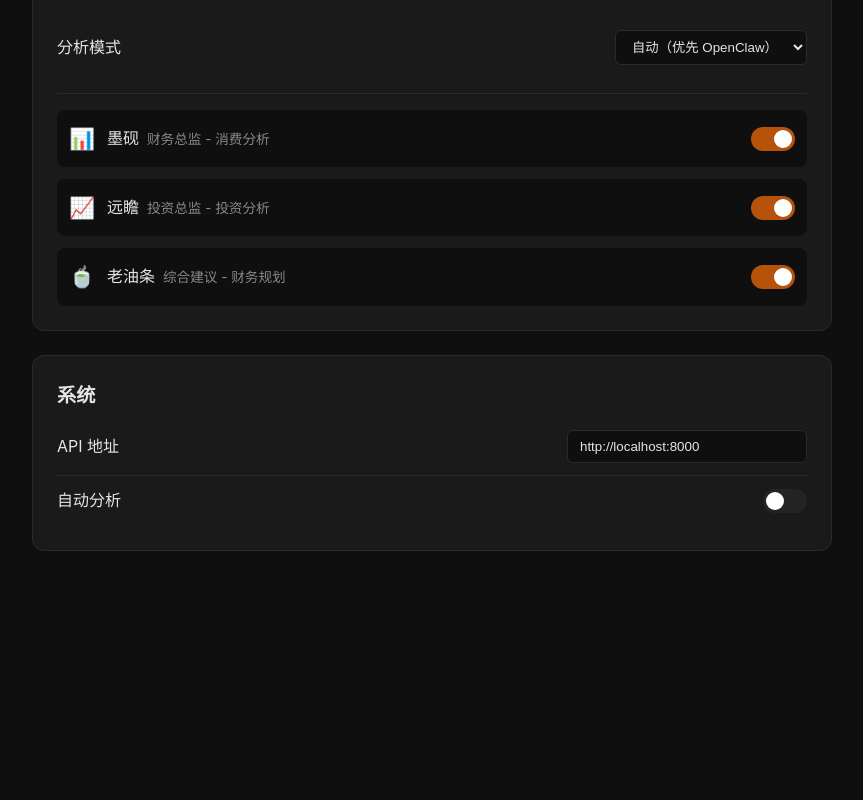
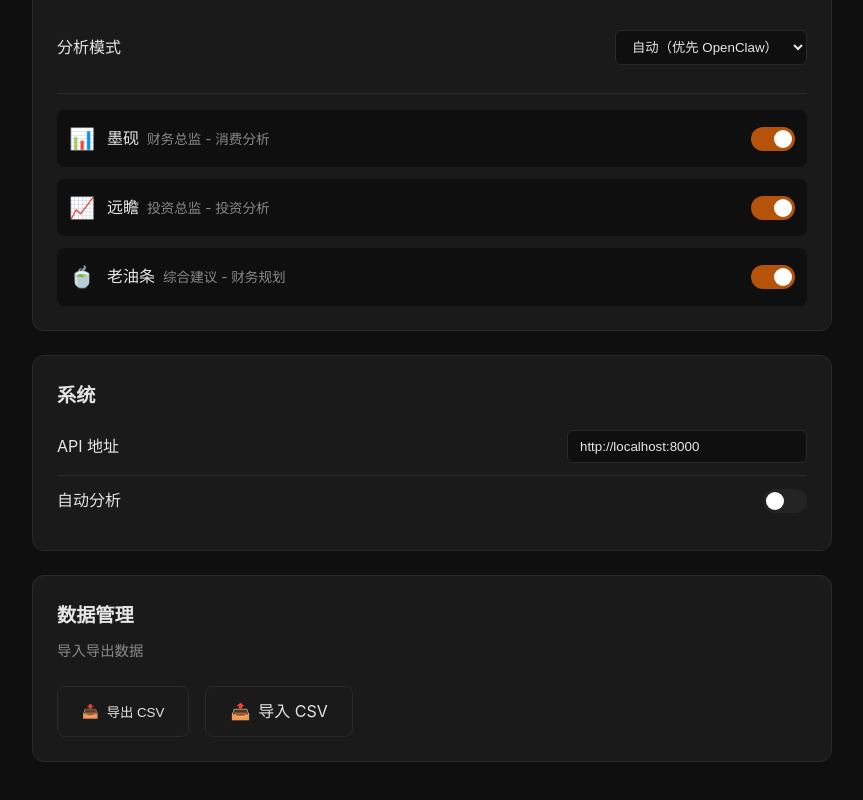
Before and after one commit to minghaoran0910-cyber/silentbook, a Nuxt app in the folder frontend/: page /settings in a window 1280 px wide. Shown: the part 754-1554 px from the top of the page, without its empty margins (208-1071 px from the left). Before the commit the page ends 1361 px from the top, so only its background shows below. Built offline with nearby package versions, Linux system fonts and the light colour scheme; no server answers.

Commit message:
feat: 设置页添加数据导入/导出功能

```diff
--- a/frontend/pages/settings.vue
+++ b/frontend/pages/settings.vue
@@ -68,6 +68,25 @@
         </label>
       </div>
     </div>
+
+    <div class="settings-section">
+      <h2>数据管理</h2>
+      <p class="section-desc">导入导出数据</p>
+
+      <div class="data-actions">
+        <button @click="exportData" class="btn-action">
+          <span>📥</span> 导出 CSV
+        </button>
+        <label class="btn-action import-btn">
+          <span>📤</span> 导入 CSV
+          <input type="file" accept=".csv" @change="importData" style="display: none">
+        </label>
+      </div>
+
+      <div v-if="importResult" class="import-result" :class="importResult.success ? 'success' : 'error'">
+        {{ importResult.message }}
+      </div>
+    </div>
   </div>
 </template>
 
@@ -92,6 +111,45 @@ const agents = ref([
 const agentMode = ref('auto')
 const apiBase = ref('http://localhost:8000')
 const autoAnalyze = ref(false)
+const importResult = ref(null)
+
+const exportData = async () => {
+  try {
+    const response = await fetch(`${apiBase.value}/export/csv`)
+    const blob = await response.blob()
+    const url = window.URL.createObjectURL(blob)
+    const a = document.createElement('a')
+    a.href = url
+    a.download = `silentbook_export_${new Date().toISOString().split('T')[0]}.csv`
+    a.click()
+    window.URL.revokeObjectURL(url)
+    importResult.value = { success: true, message: '导出成功' }
+  } catch (e) {
+    importResult.value = { success: false, message: '导出失败: ' + e.message }
+  }
+}
+
+const importData = async (event) => {
+  const file = event.target.files[0]
+  if (!file) return
+
+  const reader = new FileReader()
+  reader.onload = async (e) => {
+    const content = e.target.result
+    try {
+      const response = await fetch(`${apiBase.value}/import/csv`, {
+        method: 'POST',
+        headers: { 'Content-Type': 'application/json' },
+        body: JSON.stringify({ content })
+      })
+      const result = await response.json()
+      importResult.value = { success: true, message: `导入成功: ${result.imported} 条记录` }
+    } catch (err) {
+      importResult.value = { success: false, message: '导入失败: ' + err.message }
+    }
+  }
+  reader.readAsText(file)
+}
 
 const saveAgentMode = async () => {
   try {
@@ -304,4 +362,52 @@ h1 {
   padding-bottom: 1rem;
   border-bottom: 1px solid var(--border);
 }
+
+/* 数据管理 */
+.data-actions {
+  display: flex;
+  gap: 1rem;
+  margin-top: 1rem;
+}
+
+.btn-action {
+  display: flex;
+  align-items: center;
+  gap: 0.5rem;
+  padding: 0.75rem 1.5rem;
+  background: var(--bg-secondary);
+  border: 1px solid var(--border);
+  border-radius: 8px;
+  color: var(--text-primary);
+  cursor: pointer;
+  transition: all 0.2s;
+}
+
+.btn-action:hover {
+  border-color: var(--accent);
+  background: var(--bg-tertiary);
+}
+
+.import-btn {
+  position: relative;
+}
+
+.import-result {
+  margin-top: 1rem;
+  padding: 0.75rem;
+  border-radius: 8px;
+  font-size: 0.9rem;
+}
+
+.import-result.success {
+  background: rgba(34, 197, 94, 0.1);
+  color: var(--success);
+  border: 1px solid var(--success);
+}
+
+.import-result.error {
+  background: rgba(239, 68, 68, 0.1);
+  color: var(--danger);
+  border: 1px solid var(--danger);
+}
 </style>
```
